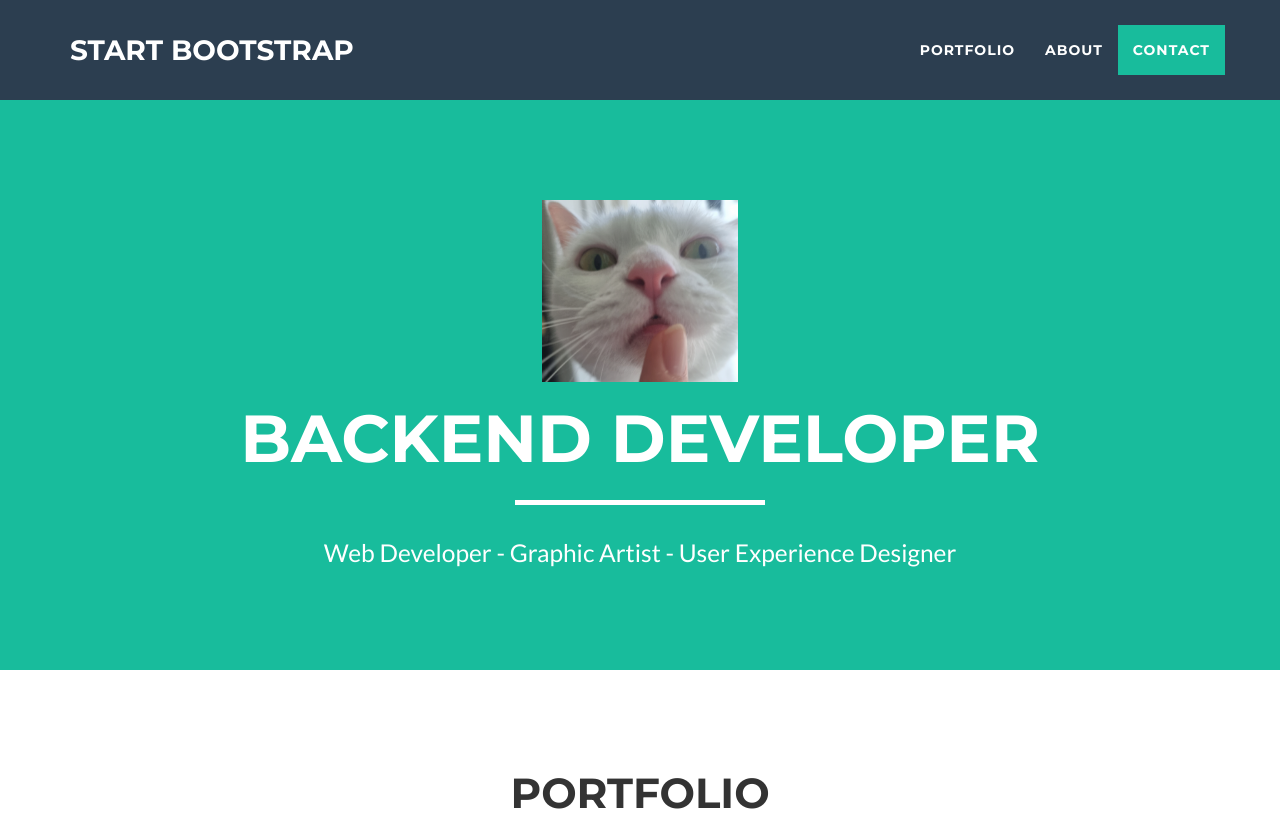
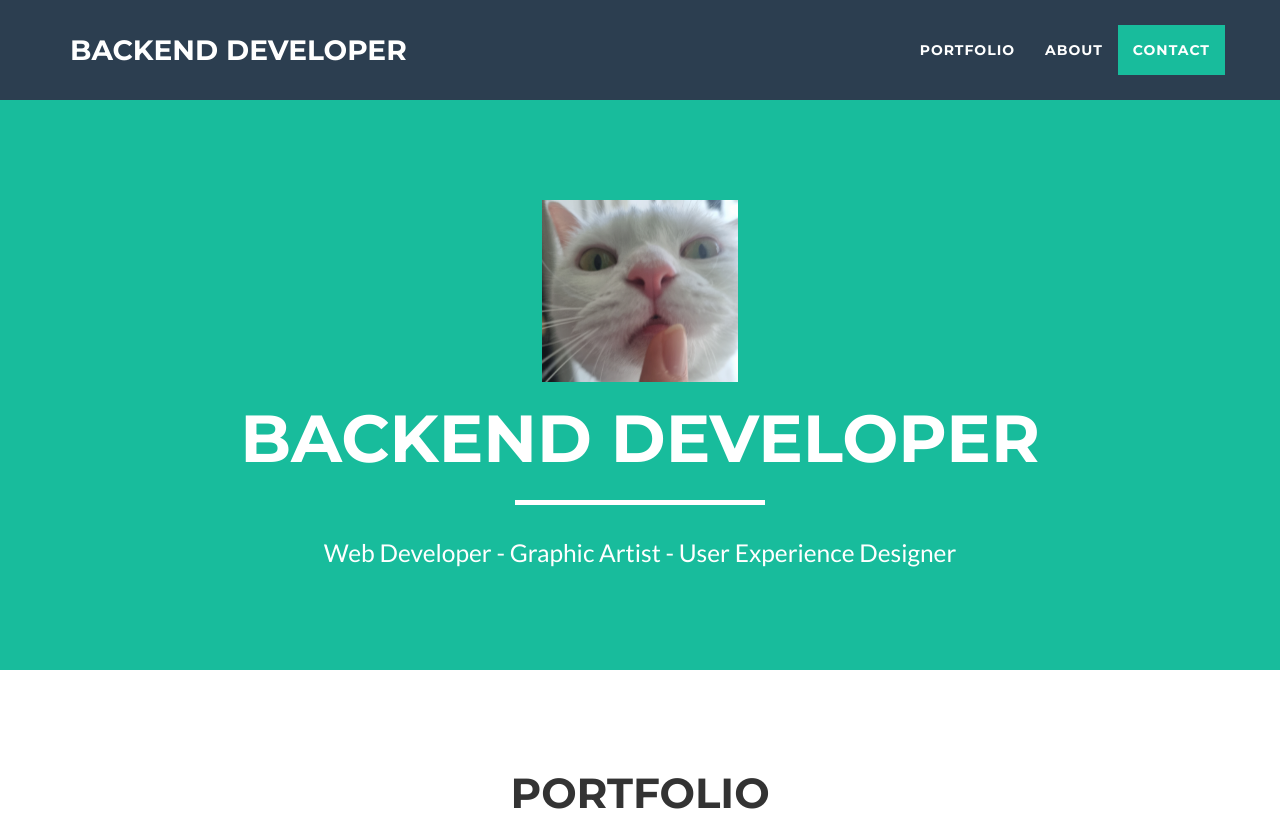
Before and after one commit to hyn033/hyoeun24.github.io, a website: page index.html in a window 1280 px wide. Shown: the top 819 px of the page. Drawn offline with nearby package versions, Linux system fonts and the light colour scheme.

Commit message:
Update index.html

```diff
--- a/index.html
+++ b/index.html
@@ -42,7 +42,7 @@
                 <button type="button" class="navbar-toggle" data-toggle="collapse" data-target="#bs-example-navbar-collapse-1">
                     <span class="sr-only">Toggle navigation</span> Menu <i class="fa fa-bars"></i>
                 </button>
-                <a class="navbar-brand" href="#page-top">Start Bootstrap</a>
+                <a class="navbar-brand" href="#page-top">Backend Developer</a>
             </div>
 
             <!-- Collect the nav links, forms, and other content for toggling -->
```
